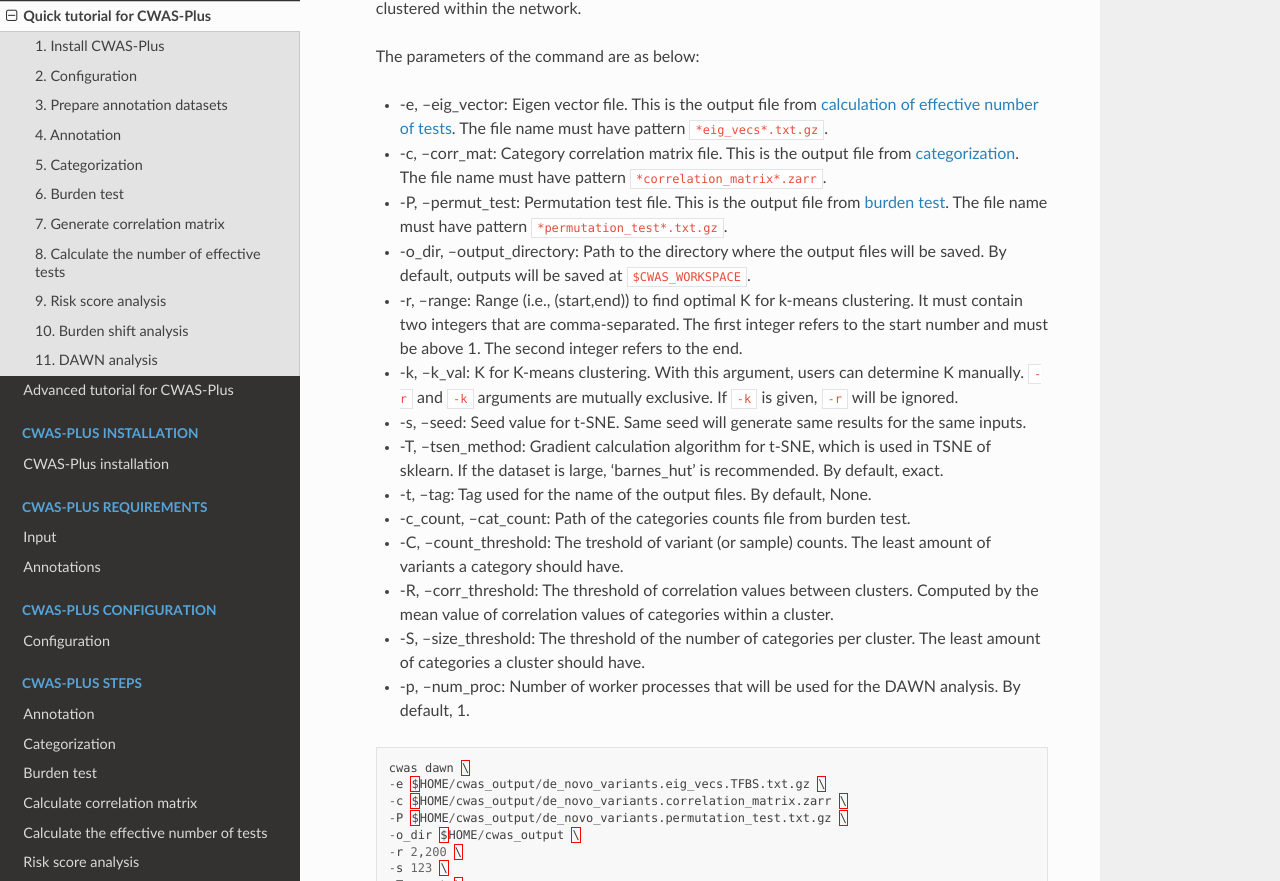
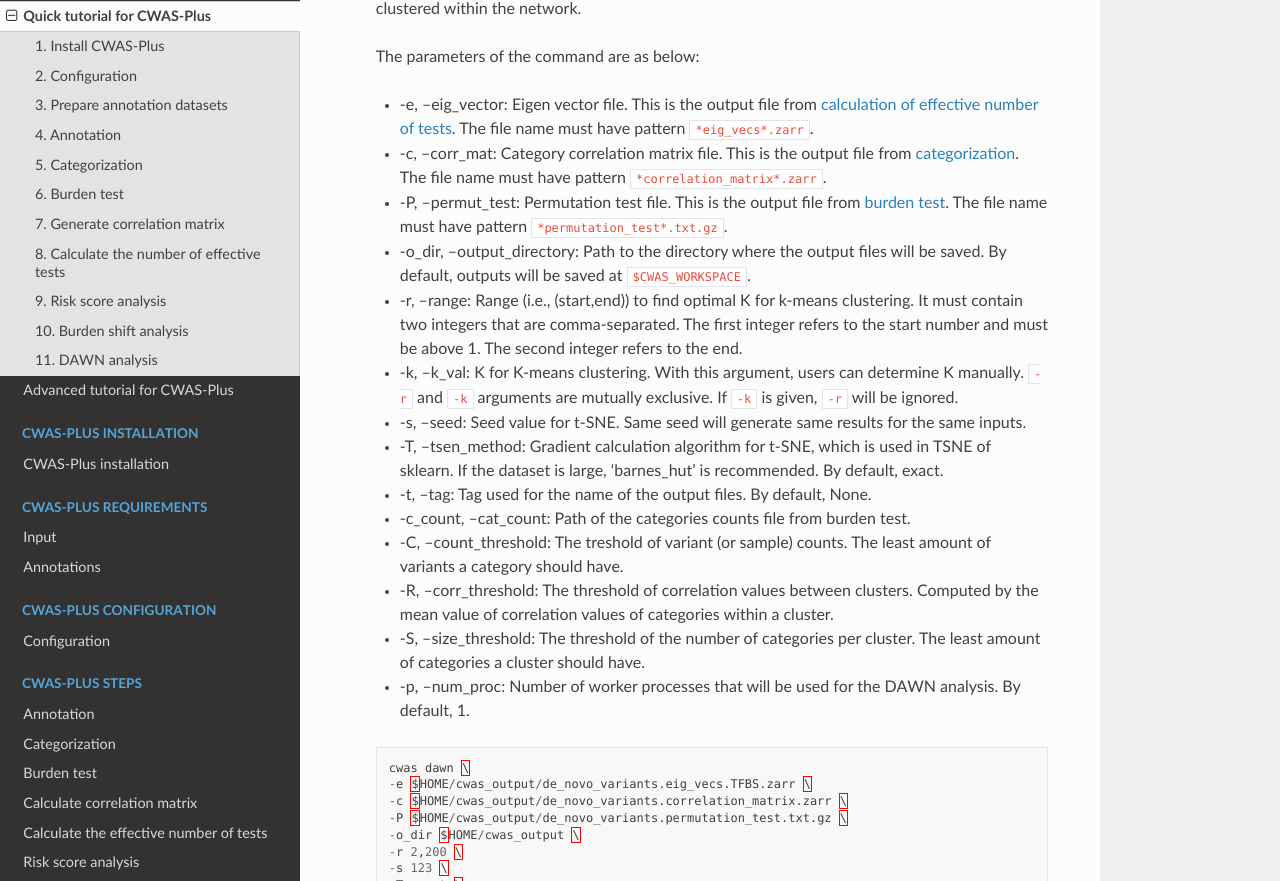
Before and after one commit to joonan-lab/cwas, a Sphinx documentation site: the page built from docs/quickstart/quick_tutorial.rst, in a window 1280 px wide and 1400 px high, scrolled down 10019 px. Shown: the part 137-1018 px from the top of the window. Built offline with Sphinx 7.4.7 and the Read the Docs theme 2.0.0, drawn with Linux system fonts in a browser that asks for light colours.

Commit message:
Update documents

```diff
--- a/docs/quickstart/advanced_tutorial.rst
+++ b/docs/quickstart/advanced_tutorial.rst
@@ -984,7 +984,7 @@
 
   The parameters of the command are as below:
 
-  - -e, --eig_vector: Eigen vector file. This is the output file from :ref:`calculation of effective number of tests <effnumtest>`. The file name must have pattern ``*eig_vecs*.txt.gz``.
+  - -e, --eig_vector: Eigen vector file. This is the output file from :ref:`calculation of effective number of tests <effnumtest>`. The file name must have pattern ``*eig_vecs*.zarr``.
   - -c, --corr_mat: Category correlation matrix file. This is the output file from :ref:`categorization <categorization>`. The file name must have pattern ``*correlation_matrix*.zarr``.
   - -P, --permut_test: Permutation test file. This is the output file from :ref:`burden test <permtest>`. The file name must have pattern ``*permutation_test*.txt.gz``.
   - -o_dir, --output_directory: Path to the directory where the output files will be saved. By default, outputs will be saved at ``$CWAS_WORKSPACE``.
@@ -1024,7 +1024,7 @@
   .. code-block:: solidity
 
       cwas dawn \
-      -e $HOME/cwas_output/de_novo_variants.eig_vecs.TFBS.txt.gz \
+      -e $HOME/cwas_output/de_novo_variants.eig_vecs.TFBS.zarr \
       -c $HOME/cwas_output/de_novo_variants.correlation_matrix.zarr \
       -P $HOME/cwas_output/de_novo_variants.permutation_test.txt.gz \
       -o_dir $HOME/cwas_output \
--- a/docs/quickstart/quick_tutorial.rst
+++ b/docs/quickstart/quick_tutorial.rst
@@ -423,7 +423,7 @@
 
   The parameters of the command are as below:
 
-  - -e, --eig_vector: Eigen vector file. This is the output file from :ref:`calculation of effective number of tests <effnumtest>`. The file name must have pattern ``*eig_vecs*.txt.gz``.
+  - -e, --eig_vector: Eigen vector file. This is the output file from :ref:`calculation of effective number of tests <effnumtest>`. The file name must have pattern ``*eig_vecs*.zarr``.
   - -c, --corr_mat: Category correlation matrix file. This is the output file from :ref:`categorization <categorization>`. The file name must have pattern ``*correlation_matrix*.zarr``.
   - -P, --permut_test: Permutation test file. This is the output file from :ref:`burden test <permtest>`. The file name must have pattern ``*permutation_test*.txt.gz``.
   - -o_dir, --output_directory: Path to the directory where the output files will be saved. By default, outputs will be saved at ``$CWAS_WORKSPACE``.
@@ -442,7 +442,7 @@
   .. code-block:: solidity
 
       cwas dawn \
-      -e $HOME/cwas_output/de_novo_variants.eig_vecs.TFBS.txt.gz \
+      -e $HOME/cwas_output/de_novo_variants.eig_vecs.TFBS.zarr \
       -c $HOME/cwas_output/de_novo_variants.correlation_matrix.zarr \
       -P $HOME/cwas_output/de_novo_variants.permutation_test.txt.gz \
       -o_dir $HOME/cwas_output \
--- a/docs/steps/dawn.rst
+++ b/docs/steps/dawn.rst
@@ -6,7 +6,7 @@
 
 The users can investigate the relationship between categories and identify the specific type of categories that are clustered within the network of categories of interest.
 
-  - -e, --eig_vector: Eigen vector file. This is the output file from :ref:`calculation of effective number of tests <effnumtest>`. The file name must have pattern ``*eig_vecs*.txt.gz``.
+  - -e, --eig_vector: Eigen vector file. This is the output file from :ref:`calculation of effective number of tests <effnumtest>`. The file name must have pattern ``*eig_vecs*.zarr``.
   - -c, --corr_mat: Category correlation matrix file. This is the output file from :ref:`categorization <categorization>`. The file name must have pattern ``*correlation_matrix*.pkl``.
   - -P, --permut_test: Permutation test file. This is the output file from :ref:`burden test <permtest>`. The file name must have pattern ``*permutation_test*.txt.gz``.
   - -o_dir, --output_directory: Path to the directory where the output files will be saved. By default, outputs will be saved at ``$CWAS_WORKSPACE``.
```
